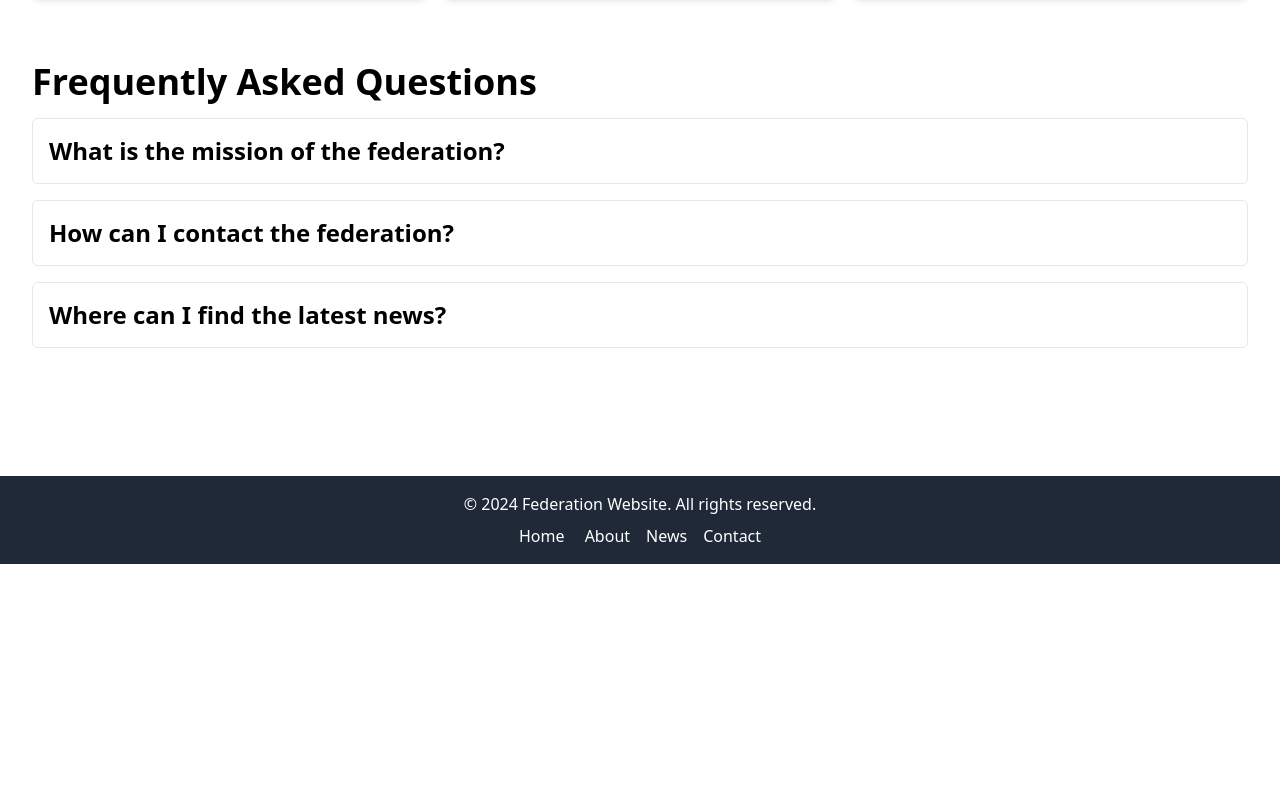
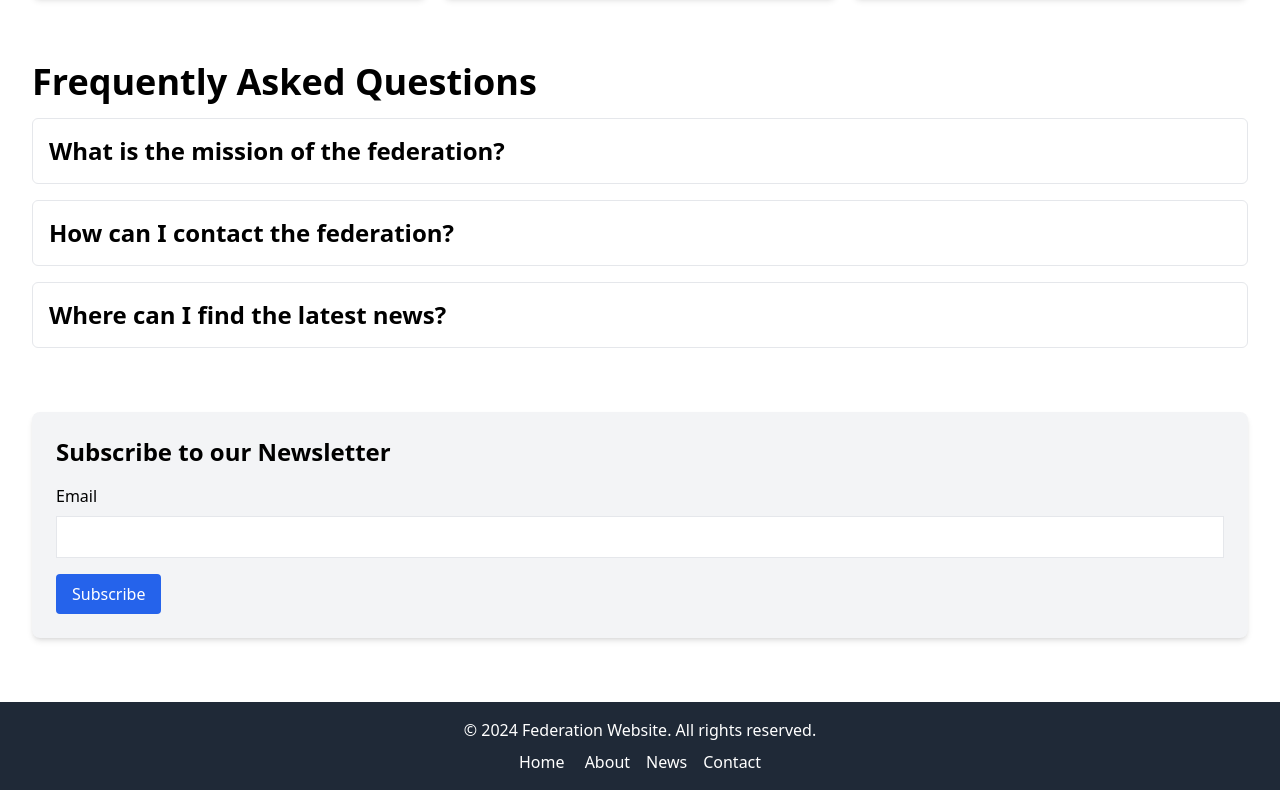
Before and after one commit to hwfweb/federation-website, a React (Create React App) app: page / in a window 1280 px wide. Shown: the part 1070-1860 px from the top of the page. Before the commit the page ends 1634 px from the top, so only its background shows below. Built offline with nearby package versions, Linux system fonts and the light colour scheme; no server answers.

Commit message:
Add newsletter subscription feature with backend integration and detailed comments

```diff
--- /dev/null
+++ b/src/components/SubscriptionForm.js
@@ -0,0 +1,56 @@
+// src/components/SubscriptionForm.js
+import React, { useState } from 'react';
+
+// SubscriptionForm component for newsletter subscriptions
+const SubscriptionForm = () => {
+  // State to manage form data
+  const [email, setEmail] = useState('');
+  const [message, setMessage] = useState('');
+
+  // Function to handle form submission
+  const handleSubmit = async (e) => {
+    e.preventDefault();
+    try {
+      const response = await fetch('/api/subscribe', {
+        method: 'POST',
+        headers: {
+          'Content-Type': 'application/json',
+        },
+        body: JSON.stringify({ email }),
+      });
+      if (response.ok) {
+        setMessage('Subscribed successfully');
+        setEmail('');
+      } else {
+        setMessage('Failed to subscribe');
+      }
+    } catch (error) {
+      setMessage('Error: ' + error.message);
+    }
+  };
+
+  return (
+    <div className="bg-gray-100 p-6 rounded-lg shadow-md">
+      <h2 className="text-2xl font-bold mb-4">Subscribe to our Newsletter</h2>
+      <form onSubmit={handleSubmit} className="space-y-4">
+        <div>
+          <label htmlFor="email" className="block mb-2">Email</label>
+          <input
+            type="email"
+            name="email"
+            value={email}
+            onChange={(e) => setEmail(e.target.value)}
+            className="w-full p-2 border"
+            required
+          />
+        </div>
+        <button type="submit" className="bg-blue-600 text-white py-2 px-4 rounded hover:bg-blue-700">
+          Subscribe
+        </button>
+      </form>
+      {message && <p className="mt-4">{message}</p>}
+    </div>
+  );
+};
+
+export default SubscriptionForm;
--- a/src/pages/home.js
+++ b/src/pages/home.js
@@ -2,7 +2,8 @@
 import React, { useEffect, useState, useContext } from 'react';
 import { AppContext } from '../context/AppContext';
 import Gallery from '../components/Gallery';
-import FAQ from '../components/FAQ'; // Import the FAQ component
+import FAQ from '../components/FAQ';
+import SubscriptionForm from '../components/SubscriptionForm'; // Import the SubscriptionForm component
 
 // Home page component that uses global state
 const Home = () => {
@@ -74,6 +75,7 @@ const Home = () => {
       </section>
       <Gallery /> {/* Add Gallery component here */}
       <FAQ /> {/* Add FAQ component here */}
+      <SubscriptionForm /> {/* Add SubscriptionForm component here */}
     </div>
   );
 };
```
Also changed, not shown: 1 other file (tests, documents, lock files or other folders).
